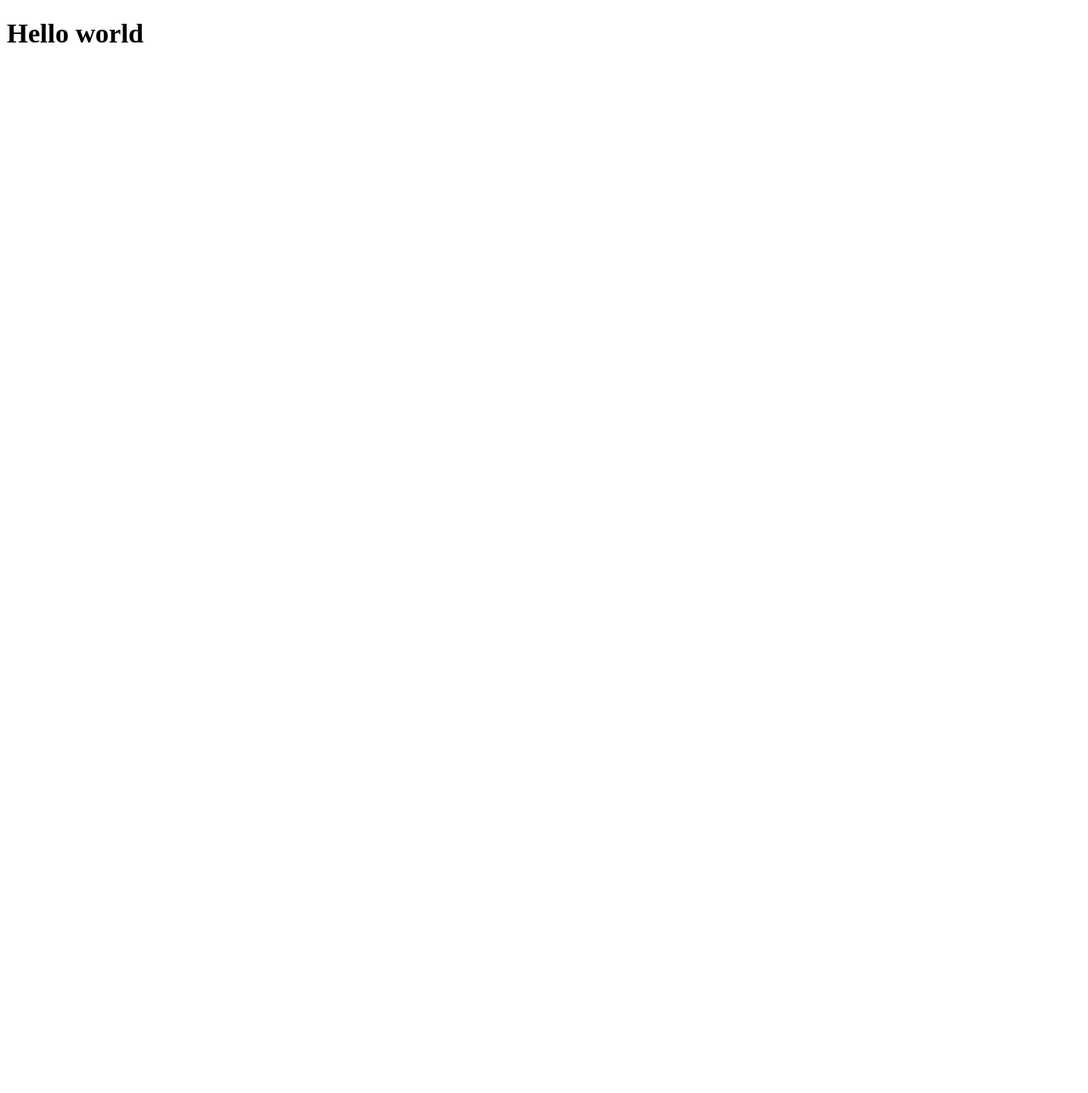
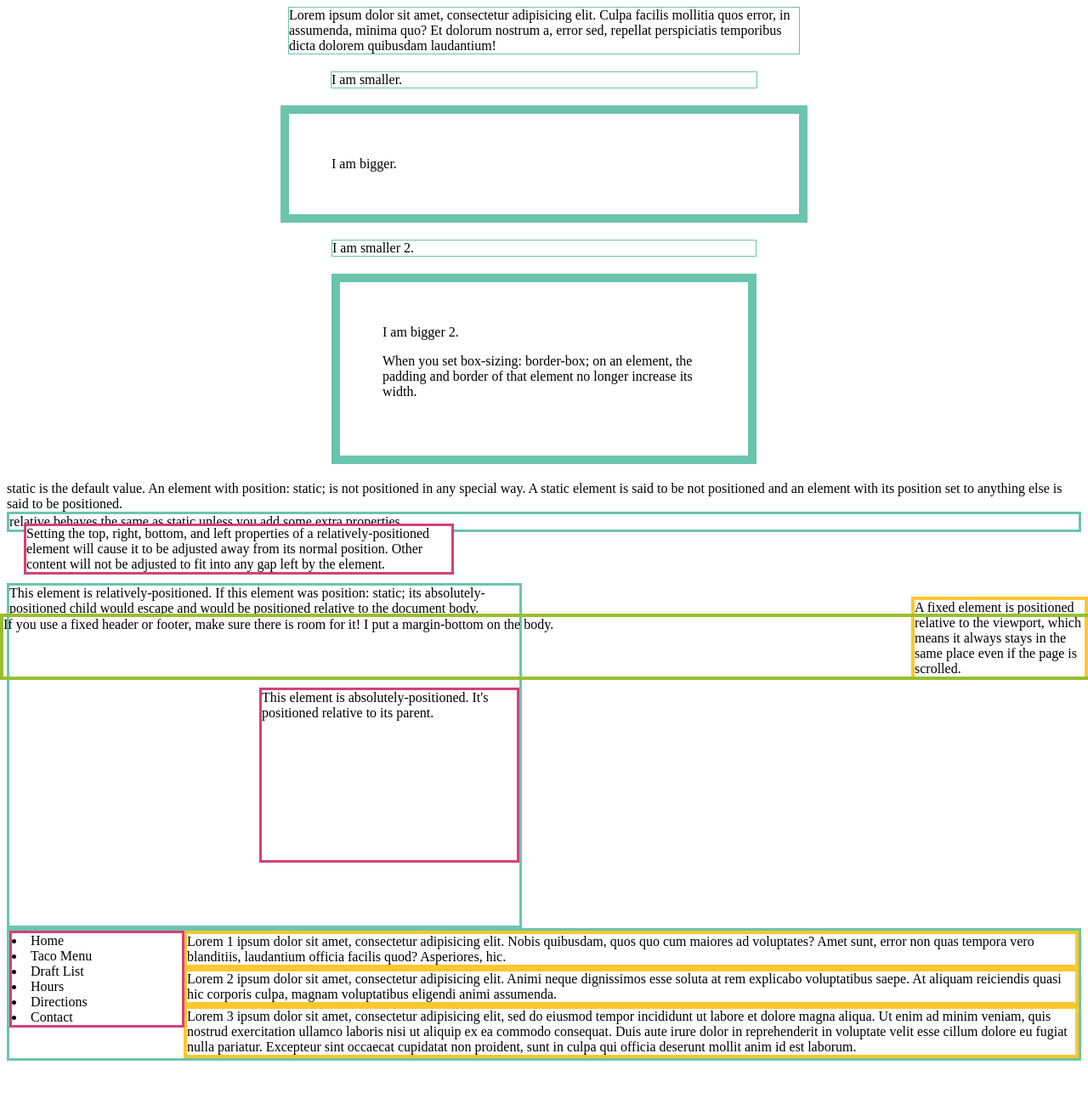
Before and after one commit to hongbojing/exerciseDay6, a website: page index.html in a window 1280 px wide. Shown: the whole page at 85% size. Before the commit the page ends 800 px from the top, so only its background shows below. Drawn offline with Linux system fonts and the light colour scheme.

Commit message:
add some styles

```diff
--- a/index.html
+++ b/index.html
@@ -3,8 +3,176 @@
 <head>
     <meta charset="UTF-8">
     <title>Document</title>
+    <style>
+        #main {
+            max-width: 600px;
+            margin: 0 auto;
+            border: 1px solid #6ac5ac;
+        }
+
+        .simple {
+            width: 500px;
+            margin: 20px auto;
+            border: 1px solid #6ac5ac;
+        }
+
+        .simple2 {
+            width: 500px;
+            margin: 20px auto;
+            border: 1px solid #6ac5ac;
+            -webkit-box-sizing: border-box;
+            -moz-box-sizing: border-box;
+            box-sizing: border-box;
+        }
+
+        .fancy {
+            width: 500px;
+            margin: 20px auto;
+            padding: 50px;
+            border: solid #6ac5ac 10px;
+        }
+
+        .fancy2 {
+            width: 500px;
+            margin: 20px auto;
+            padding: 50px;
+            border: solid #6ac5ac 10px;
+            -webkit-box-sizing: border-box;
+            -moz-box-sizing: border-box;
+            box-sizing: border-box;
+        }
+
+        .static {
+            position: static;
+        }
+        .relative1 {
+            position: relative;
+            border: solid #6AC5AC 3px;
+        }
+        .relative2 {
+            position: relative;
+            border: solid #D64078 3px;
+            top: -10px;
+            left: 20px;
+            background-color: white;
+            width: 500px;
+        }
+        .fixed {
+            position: fixed;
+            bottom: 0;
+            right: 0;
+            width: 200px;
+            background-color: white;
+            border: #FDC72F 4px solid;
+        }
+        .relative {
+            position: relative;
+            width: 600px;
+            height: 400px;
+            border: solid #6AC5AC 3px;
+        }
+        .absolute {
+            position: absolute;
+            top: 120px;
+            border: solid #D64078 3px;
+            right: 0;
+            width: 300px;
+            height: 200px;
+        }
+
+        .container {
+            position: relative;
+            border: solid #6AC5AC 3px;
+        }
+        nav {
+            position: absolute;
+            left: 0px;
+            width: 200px;
+            border: solid #D64078 3px;
+        }
+        section {
+            margin-left: 205px;
+            border: #FDC72F 4px solid;
+        }
+        footer {
+            position: fixed;
+            bottom: 0;
+            left: 0;
+            height: 70px;
+            border-color: white;
+            width: 100%;
+            border: #96C02E 4px solid;
+        }
+        body {
+            margin-bottom: 120px;
+        }
+
+    </style>
 </head>
 <body>
-    <h1>Hello world</h1>
+    <div id="main">
+        Lorem ipsum dolor sit amet, consectetur adipisicing elit. Culpa facilis mollitia quos error, in assumenda, minima quo? Et dolorum nostrum a, error sed, repellat perspiciatis temporibus dicta dolorem quibusdam laudantium!
+    </div>
+    <div class="simple">
+        I am smaller.
+    </div>
+    <div class="fancy">
+        I am bigger.
+    </div>
+    <div class="simple2">
+        I am smaller 2.
+    </div>
+    <div class="fancy2">
+        I am bigger 2.
+        <br>
+        <p>When you set box-sizing: border-box; on an element, the padding and border of that element no longer increase its width.</p>
+    </div>
+
+    <!--  -->
+    <div class="static">
+        static is the default value. An element with position: static; is not positioned in any special way. A static element is said to be not positioned and an element with its position set to anything else is said to be positioned.
+    </div>
+    <div class="relative1">
+        relative behaves the same as static unless you add some extra properties.
+    </div>
+    <div class="relative2">
+        Setting the top, right, bottom, and left properties of a relatively-positioned element will cause it to be adjusted away from its normal position. Other content will not be adjusted to fit into any gap left by the element.
+    </div>
+    <div class="fixed">
+        A fixed element is positioned relative to the viewport, which means it always stays in the same place even if the page is scrolled.
+    </div>
+    <div class="relative">
+        This element is relatively-positioned. If this element was position: static; its absolutely-positioned child would escape and would be positioned relative to the document body.
+        <div class="absolute">
+            This element is absolutely-positioned. It's positioned relative to its parent.
+        </div>
+    </div>
+
+    <div class="container">
+        <nav>
+            <li>Home</li>
+            <li>Taco Menu</li>
+            <li>Draft List</li>
+            <li>Hours</li>
+            <li>Directions</li>
+            <li>Contact</li>
+        </nav>
+
+        <section>
+            Lorem 1 ipsum dolor sit amet, consectetur adipisicing elit. Nobis quibusdam, quos quo cum maiores ad voluptates? Amet sunt, error non quas tempora vero blanditiis, laudantium officia facilis quod? Asperiores, hic.
+        </section>
+        <section>
+            Lorem 2 ipsum dolor sit amet, consectetur adipisicing elit. Animi neque dignissimos esse soluta at rem explicabo voluptatibus saepe. At aliquam reiciendis quasi hic corporis culpa, magnam voluptatibus eligendi animi assumenda.
+        </section>
+        <section>
+            Lorem 3 ipsum dolor sit amet, consectetur adipisicing elit, sed do eiusmod tempor incididunt ut labore et dolore magna aliqua. Ut enim ad minim veniam, quis nostrud exercitation ullamco laboris nisi ut aliquip ex ea commodo consequat. Duis aute irure dolor in reprehenderit in voluptate velit esse cillum dolore eu fugiat nulla pariatur. Excepteur sint occaecat cupidatat non proident, sunt in culpa qui officia deserunt mollit anim id est laborum.
+        </section>
+
+        <footer>
+            If you use a fixed header or footer, make sure there is room for it! I put a margin-bottom on the body.
+        </footer>
+    </div>
+
+
 </body>
 </html>
```
